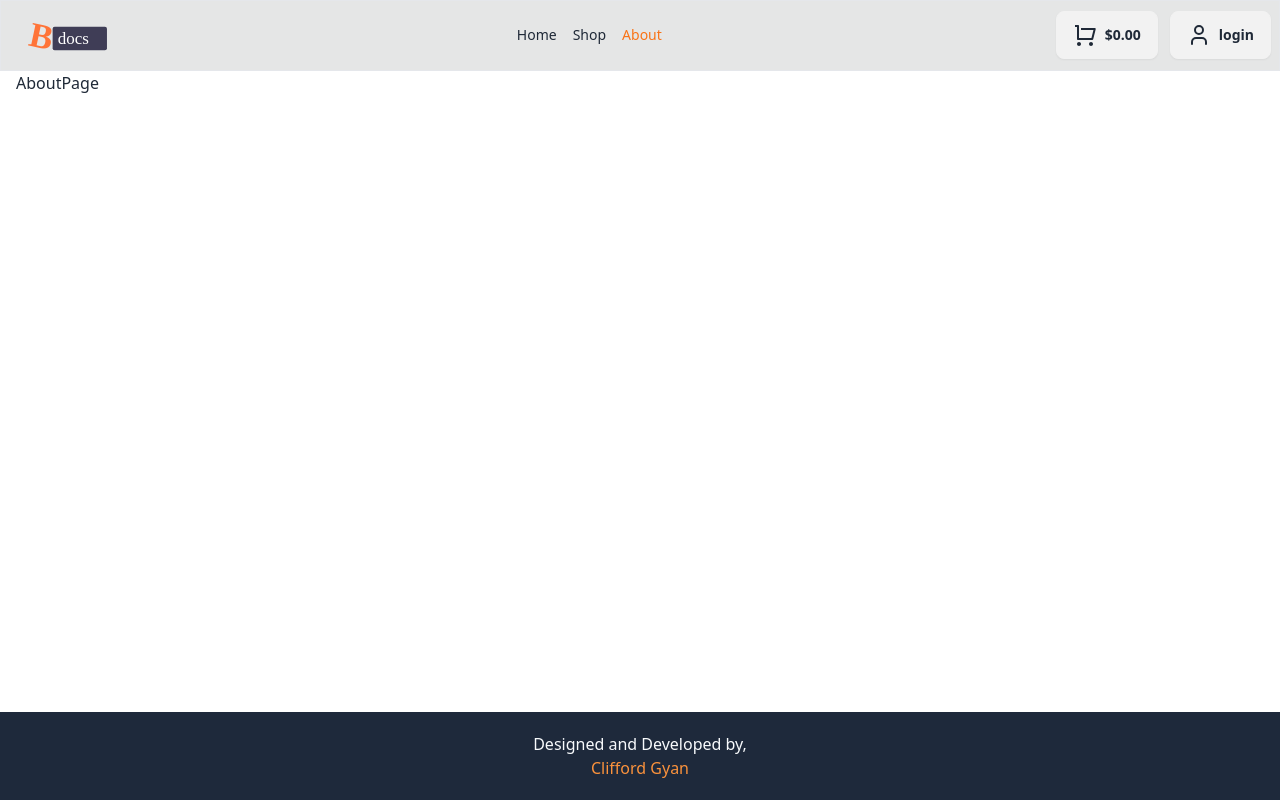
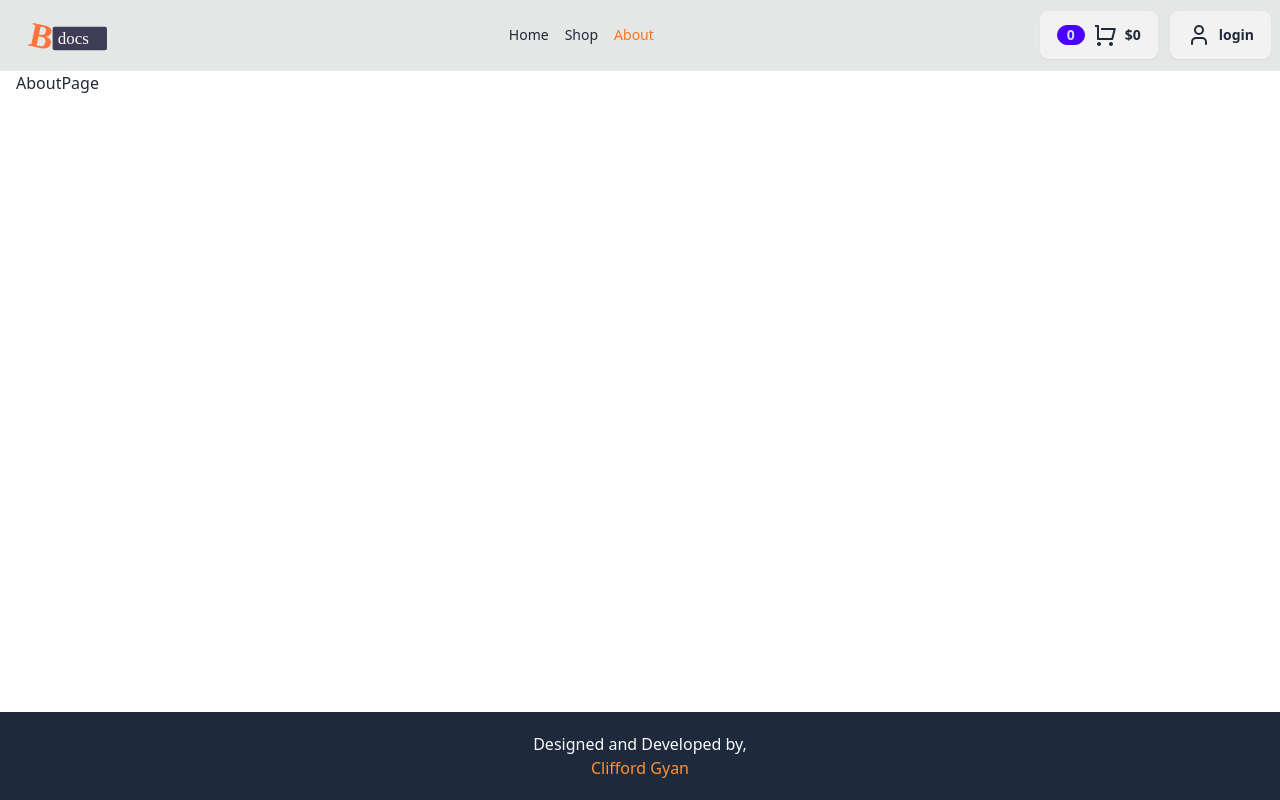
Before and after one commit to cliff-codes/book-commerce, a Next.js app: page /About in a window 1280 px wide. Built offline with nearby package versions, Linux system fonts and the light colour scheme.

Commit message:
complete cart system implemented

```diff
--- /dev/null
+++ b/app/cartStore.ts
@@ -0,0 +1,36 @@
+import {create} from 'zustand'
+import { persist } from 'zustand/middleware';
+
+export const useCartStore = create(persist((set, get) => ({
+    books: [],
+
+    addToCart: (book:any) => set((state:any) => ({books: [...state.books, book]})),
+
+    removeBook: (bookId: string) => set((state: any) => ({
+        books: state.books.filter((b: any) => b._id !== bookId)
+    })),
+
+    increaseQty: (bookId: string) => set((state:any) => ({
+        books: state.books.map((book:any) => book._id === bookId ? { ...book, qty: book.qty + 1 } : book)
+    })),
+
+    decreaseQty: (bookId: string) => set((state:any) => ({
+        books: state.books.map((book:any) => book._id === bookId ? { ...book, qty: book.qty > 1 ? book.qty -1 : null } : book)
+    })),
+
+    //reset to initial state
+    reset: () => set((state: any) => (
+        {books: []}
+    )),
+
+    // Method to calculate total cost of all books
+    getTotalCost: () => {
+        const books = get().books;
+        return books.reduce((total:number, book:any) => total + (book.price * book.qty), 0);
+    },
+
+}), {
+    name: "cart-storage",
+    getStorage: () => localStorage,
+    partialize: (state: any) => ({books: state.books})
+}))
--- /dev/null
+++ b/app/store.ts
@@ -0,0 +1,16 @@
+
+import {create} from 'zustand'
+
+interface CounterState{
+    counter: number
+    increase: (by: number) => void
+    decrease: (by: number) => void
+    reset:() => void
+}
+
+export const useCounterStore = create<CounterState>()((set) => ({
+    counter: 1,
+    increase: (by) => set((state) => ({counter: state.counter + by})),
+    decrease: (by) => set((state) => ({counter: state.counter > 1 ? state.counter - by : state.counter})),
+    reset: () => set(() => ({counter: 1}))
+}))
--- a/app/ui/components/buttons/CartInfoBtn.tsx
+++ b/app/ui/components/buttons/CartInfoBtn.tsx
@@ -1,13 +1,20 @@
+'use client'
 import Link from 'next/link'
 import React from 'react'
 import { RiShoppingCartLine } from "react-icons/ri"
+import { useCartStore } from '@/app/cartStore'
 
 const CartInfoBtn = () => {
+  const {books, getTotalCost} = useCartStore()
+
   return (
     <Link href={'/cart'}>
-      <button className='btn btn-sm sm:btn-md  flex'>
+      <button className='btn btn-sm sm:btn-md flex'>
+        <div className=' badge badge-primary badge-md'>
+          {books.length}
+        </div>
         <RiShoppingCartLine size={24}/>
-        <div>$0.00</div>
+        <div>${getTotalCost()}</div>
       </button>
     </Link>
   )
--- a/app/ui/components/utilityComponents/CartItemCard.tsx
+++ b/app/ui/components/utilityComponents/CartItemCard.tsx
@@ -1,29 +1,49 @@
+'use client'
 import React from 'react'
 import { MdDelete } from 'react-icons/md'
+import { useCounterStore } from '@/app/store'
+import { useCartStore } from '@/app/cartStore'
 
-const CartItemCard = () => {
-  return (
+interface book {
+    img: string,
+    title: string,
+    price: number,
+    qty: number,
+    id: string
+}
+
+const CartItemCard = ({img, title, price, qty, id}: book) => {
+
+    const {removeBook, decreaseQty, increaseQty} = useCartStore()
+
+    return (
     <div className='flex gap-10 place-items-center hover:bg-slate-200 p-8 transition-all .1s ease-linear'>
         <div className='w-32'>
-            <img src='https://marketplace.canva.com/EAFaQMYuZbo/1/0/1003w/canva-brown-rusty-mystery-novel-book-cover-hG1QhA7BiBU.jpg' alt='img of book' />
+            <img src= {img} alt='img of book' />
         </div>
 
         <div className='flex flex-col justify-center gap-5'>
            <div>
-                <h1 className='font-semibold text-lg custom-xs:text-xl'>Soul</h1>
+                <h1 className='font-semibold text-lg custom-xs:text-xl'>{title}</h1>
 
-                <h2 className='font-medium text-orange-500'>$35.00</h2>
+                <h2 className='font-medium text-orange-500'>${price}</h2>
             </div>
 
             <div className='flex gap-5 place-items-center'>
-                <button className='btn'>-</button>
-                <span>1</span>
-                <button className='btn'>+</button>
+                <button className='btn'
+                    onClick={() => decreaseQty(id)}
+                >-</button>
+                <span>{qty}</span>
+                <button className='btn'
+                    onClick={() => increaseQty(id)}
+                >+</button>
             </div>
         </div>
 
         <div>
-            <button className='btn btn-sm custom-xs:btn-md'><MdDelete size={24}/></button>
+            <button className='btn btn-sm custom-xs:btn-md'
+                onClick={() => removeBook(id)}
+            ><MdDelete size={24}/></button>
         </div>
     </div>
   )
--- a/app/ui/pages/BookDetailsPage.tsx
+++ b/app/ui/pages/BookDetailsPage.tsx
@@ -1,8 +1,16 @@
-
-import React from 'react'
-
+'use client'
+import React, {useEffect} from 'react'
+import { useCounterStore } from '@/app/store'
+import {useCartStore} from '@/app/cartStore'
 
 const BookDetailsPage = ({book}: any) => {
+    const {increase, counter, decrease, reset} = useCounterStore()
+    const {addToCart} = useCartStore()
+
+    useEffect(() => {
+        reset()
+    },[])
+
 
   return (
     <div className='w-full max-w-7xl flex pt-8 flex-col place-items-center'>
@@ -18,12 +26,18 @@ const BookDetailsPage = ({book}: any) => {
                 </div>
                 <div className='flex  flex-col gap-2'>
                     <div className='w-full flex justify-center place-items-center'>
-                        <button className='btn btn-sm custom-xs:btn-md'>-</button>
-                        <span className='px-5'>1</span>
-                        <button className='btn btn-sm custom-xs:btn-md'>+</button>
+                        <button className='btn btn-sm custom-xs:btn-md'
+                            onClick={() => decrease(1)}
+                        >-</button>
+                        <span className='px-5'>{counter}</span>
+                        <button className='btn btn-sm custom-xs:btn-md'
+                            onClick={() => increase(1)}
+                        >+</button>
                     </div>
 
-                    <button className='btn btn-sm text-sm custom-xs:btn-md custom-xs:text-base bg-orange-500 text-slate-50 hover:bg-orange-500 '>add to cart</button>
+                    <button className='btn btn-sm text-sm custom-xs:btn-md custom-xs:text-base bg-orange-500 text-slate-50 hover:bg-orange-500 '
+                        onClick={() => addToCart({...book, qty: counter})}
+                    >add to cart</button>
                 </div>
             </div>
 
--- a/app/ui/pages/CartPage.tsx
+++ b/app/ui/pages/CartPage.tsx
@@ -1,33 +1,40 @@
+'use client'
 import React from 'react'
 import CartItemCard from '../components/utilityComponents/CartItemCard'
 import CheckoutBtn from '../components/buttons/CheckoutBtn'
 import ContinueShoppingBtn from '../components/buttons/ContinueShoppingBtn'
+import { useCartStore } from '@/app/cartStore'
 
 const CartPage = () => {
+  const {reset, getTotalCost, books} = useCartStore()
+
   return (
     <div className='flex flex-col place-items-center pt-10 gap-2'>
         <h1 className='text-xl custom-xs:2xl font-bold'>Cart</h1>
 
         <div className='w-full max-w-xl min-h-80 rounded-lg bg-gray-50 mb-5'>
 
-             {/* if there are no cart items */}
-             {/* <div className='w-full h-80 flex place-items-center justify-center'>
-                <h3>Your cart is empty😒</h3>
-             </div> */}
+              {
+                books.length > 0 ?  <div className='w-full flex flex-col place-items-center my-8'>
+                {books.map((book:any) => (
+                  <CartItemCard img = {book.img} title = {book.title} price = {book.price} qty = {book.qty} id = {book._id} key={book._id}/>
+                ))}
 
-             {/* Else display cart items cards */}
-             <div className='w-full flex flex-col place-items-center my-8'>
-                <CartItemCard />
-                <CartItemCard />
-                <CartItemCard />
 
                 <div className='w-full flex flex-col place-items-center gap-5'>
-                    <h1 className='custom-xs:text-lg font-semibold'>Total: $105.00</h1>
+                    <h1 className='custom-xs:text-lg font-semibold'>Total: ${getTotalCost()}</h1>
 
                     <CheckoutBtn/>
                     <ContinueShoppingBtn/>
+                    <button className='btn'
+                      onClick={reset}
+                    >clear</button>
                 </div>
-             </div>
+                </div>: <div className='w-full h-80 flex place-items-center justify-center'>
+                    <h3>Your cart is empty😒</h3>
+                </div>
+              }
+
         </div>
     </div>
   )
--- a/package.json
+++ b/package.json
@@ -14,7 +14,8 @@
     "next": "14.1.0",
     "react": "^18",
     "react-dom": "^18",
-    "react-icons": "^5.0.1"
+    "react-icons": "^5.0.1",
+    "zustand": "^4.5.0"
   },
   "devDependencies": {
     "@types/node": "^20",
```
Also changed, not shown: 1 other file (tests, documents, lock files or other folders).
